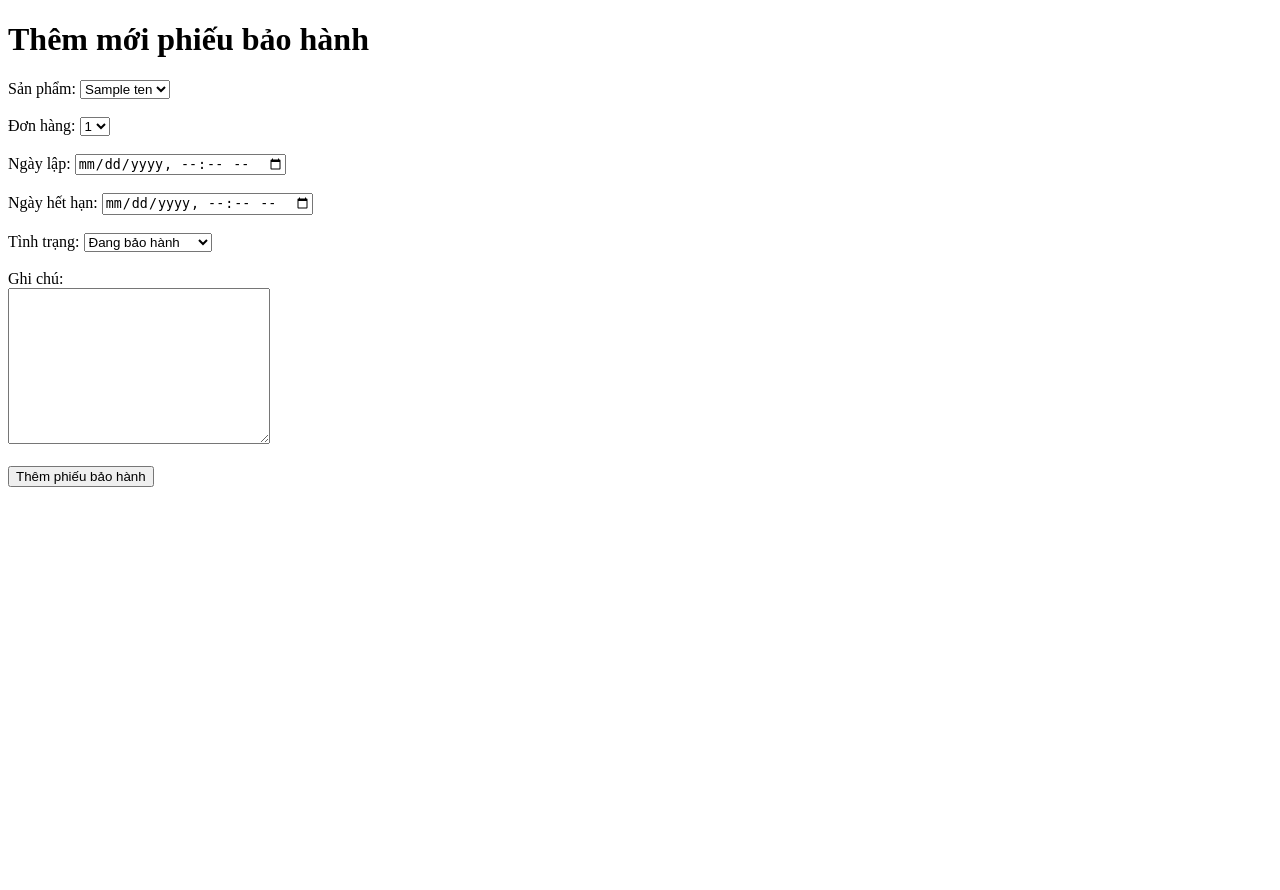
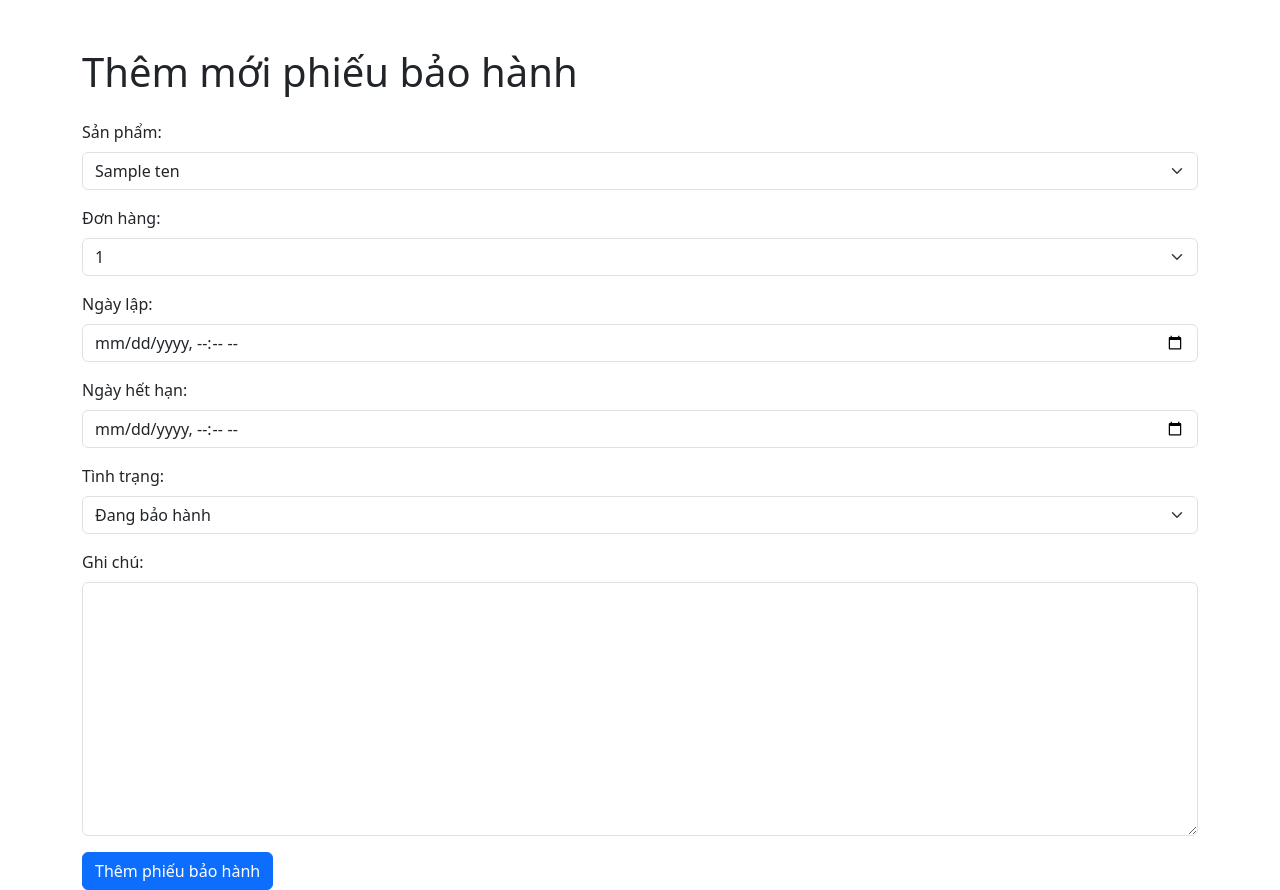
Before and after one commit to bin2aa/PhoneStore, a PHP site: template admin/view/addWarranty.php in a window 1280 px wide. Before the commit the page ends 487 px from the top, so only its background shows below. Run offline with PHP 8.4, Linux system fonts and the light colour scheme; the template is opened without the code that fills it: most values are stand-ins (such as "Sample title", 1, 10 or a date in 2020).

Commit message:
Update addWarranty.php

```diff
--- a/admin/view/addWarranty.php
+++ b/admin/view/addWarranty.php
@@ -5,49 +5,68 @@
     <meta charset="UTF-8">
     <meta name="viewport" content="width=device-width, initial-scale=1.0">
     <title>Thêm mới phiếu bảo hành</title>
+    <!-- Bootstrap CSS -->
+    <link href="https://cdn.jsdelivr.net/npm/bootstrap@5.3.0-alpha1/dist/css/bootstrap.min.css" rel="stylesheet" integrity="sha384-vkA4tf+gfRnJlz9+L0V5kiYcG7Bi4JF3x04fX5uU5fWVJ+u9PwIZgecokFm5P1C5" crossorigin="anonymous">
 </head>
 
 <body>
+    <div class="container mt-5">
         <div class="addWarranty">
 
-        <h1>Thêm mới phiếu bảo hành</h1>
+            <h1 class="mb-4">Thêm mới phiếu bảo hành</h1>
 
             <form class="warrantySubmitAdd" action="index.php?ctrl=warrantyController&action=addWarranty" method="post">
-            <label for="id_san_pham">Sản phẩm:</label>
-            <select name="id_san_pham" id="id_san_pham">
+                <div class="mb-3">
+                    <label for="id_san_pham" class="form-label">Sản phẩm:</label>
+                    <select name="id_san_pham" id="id_san_pham" class="form-select">
                         <?php foreach ($products as $product) : ?>
                             <option value="<?php echo $product['id']; ?>"><?php echo $product['ten']; ?></option>
                         <?php endforeach; ?>
-            </select><br><br>
+                    </select>
+                </div>
 
-            <label for="id_don_hang">Đơn hàng:</label>
-            <select name="id_don_hang" id="id_don_hang">
+                <div class="mb-3">
+                    <label for="id_don_hang" class="form-label">Đơn hàng:</label>
+                    <select name="id_don_hang" id="id_don_hang" class="form-select">
                         <?php foreach ($orders as $order) : ?>
                             <option value="<?php echo $order['id']; ?>"><?php echo $order['id']; ?></option>
                         <?php endforeach; ?>
-            </select><br><br>
+                    </select>
+                </div>
 
-            <label for="ngay_lap">Ngày lập:</label>
-            <input type="datetime-local" name="ngay_lap" id="ngay_lap"><br><br>
+                <div class="mb-3">
+                    <label for="ngay_lap" class="form-label">Ngày lập:</label>
+                    <input type="datetime-local" name="ngay_lap" id="ngay_lap" class="form-control">
+                </div>
 
-            <label for="ngay_het_han">Ngày hết hạn:</label>
-            <input type="datetime-local" name="ngay_het_han" id="ngay_het_han"><br><br>
+                <div class="mb-3">
+                    <label for="ngay_het_han" class="form-label">Ngày hết hạn:</label>
+                    <input type="datetime-local" name="ngay_het_han" id="ngay_het_han" class="form-control">
+                </div>
 
-            <label for="tinh_trang">Tình trạng:</label>
-            <select name="tinh_trang" id="tinh_trang">
+                <div class="mb-3">
+                    <label for="tinh_trang" class="form-label">Tình trạng:</label>
+                    <select name="tinh_trang" id="tinh_trang" class="form-select">
                         <option value="Đang bảo hành">Đang bảo hành</option>
                         <option value="Chờ xử lý">Chờ xử lý</option>
                         <option value="Đã từ chối">Đã từ chối</option>
                         <option value="Đã hoàn thành">Đã hoàn thành</option>
                         <option value="Hết hạn bảo hành">Hết hạn bảo hành</option>
-            </select><br><br>
+                    </select>
+                </div>
 
-            <label for="ghi_chu">Ghi chú:</label><br>
-            <textarea name="ghi_chu" id="ghi_chu" cols="30" rows="10"></textarea><br><br>
+                <div class="mb-3">
+                    <label for="ghi_chu" class="form-label">Ghi chú:</label>
+                    <textarea name="ghi_chu" id="ghi_chu" cols="30" rows="10" class="form-control"></textarea>
+                </div>
 
-            <input type="submit" value="Thêm phiếu bảo hành">
+                <button type="submit" class="btn btn-primary">Thêm phiếu bảo hành</button>
             </form>
         </div>
+    </div>
+
+    <!-- Bootstrap Bundle with Popper -->
+    <script src="https://cdn.jsdelivr.net/npm/bootstrap@5.3.0-alpha1/dist/js/bootstrap.bundle.min.js" integrity="sha384-NV2DWb1Wti8OY8T4O8wc4OJ1sGJ/Ocp3kiS8BRceP8OVR0sN3gkNDISPDgaFwhB3" crossorigin="anonymous"></script>
 </body>
 
 </html>
```
Lines whose indentation alone changed are shown as unchanged.
